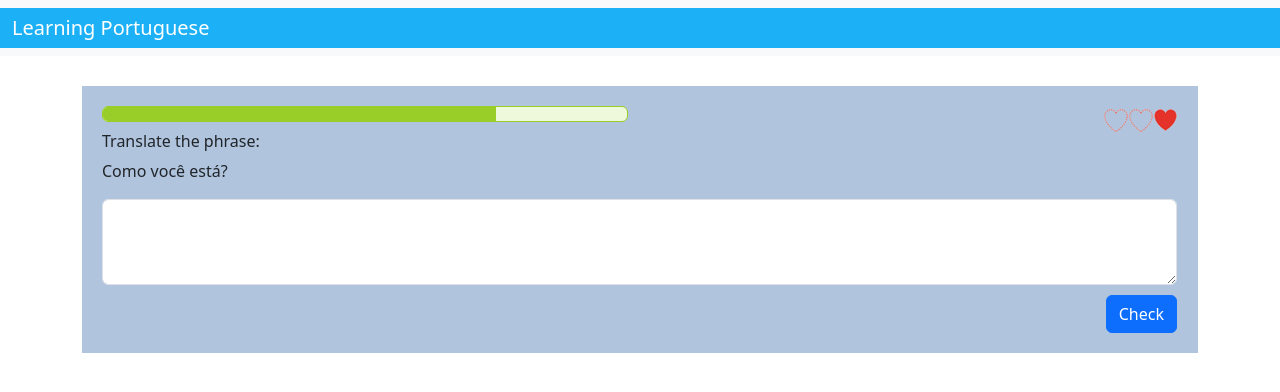
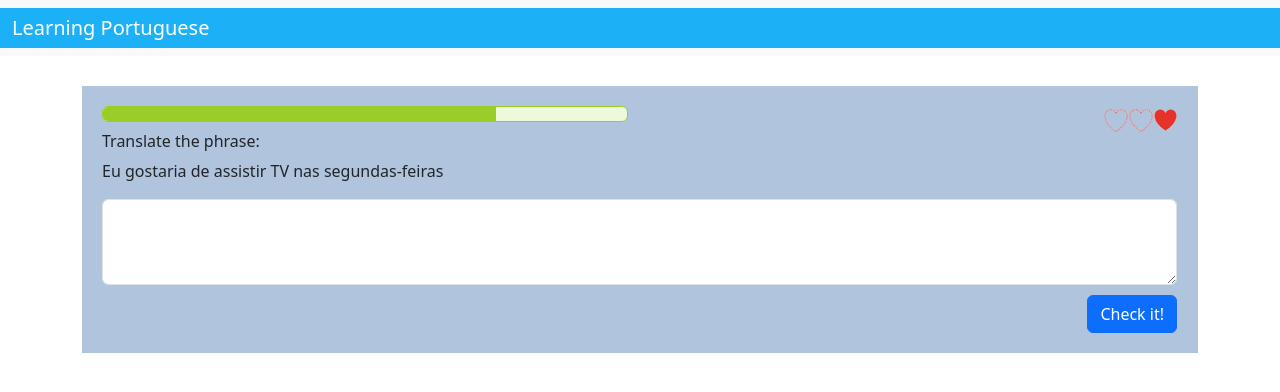
Before and after one commit to inova-tecnologia/app1, an Angular app: page / in a window 1280 px wide. Shown: the top 392 px of the page. Built offline with nearby package versions, Linux system fonts and the light colour scheme.

Commit message:
atualização 1.8

```diff
--- a/src/app/panel/panel.component.html
+++ b/src/app/panel/panel.component.html
@@ -12,8 +12,8 @@
 
             <div class="row">
                 <div class="col">
-                    <h6>Translate the phrase:</h6>
-                    <p>Como você está?</p>
+                    <h6>{{ instruction }}</h6>
+                    <p>{{ phrases[1].phraseBR }}</p>
 
                     <div class="form-group" id="box">
                         <textarea class="form-control" rows="3"></textarea>
@@ -24,7 +24,7 @@
             <div class="row" id="button">
                 <div class="col">
                     <div class="d-flex flex-row-reverse">
-                        <button type="button" class="btn btn-primary">Check</button>
+                        <button type="button" class="btn btn-primary">Check it!</button>
                     </div>
                 </div>
             </div>
--- a/src/app/panel/panel.component.ts
+++ b/src/app/panel/panel.component.ts
@@ -1,5 +1,6 @@
 import { Component } from '@angular/core';
-
+import { PhraseModel } from '../shared/phrase.model';
+import { PhrasesMock } from './phrase-mock';
 @Component({
   selector: 'panel-app',
   templateUrl: './panel.component.html',
@@ -7,4 +8,13 @@ import { Component } from '@angular/core';
 })
 export class PanelComponent {
 
+  public phrases: PhraseModel[] =  PhrasesMock;
+  public instruction: string = "Translate the phrase:";
+
+  constructor() { console.log(this.phrases) }
+
+  ngOnInit() {
+
+  }
+
 }
--- a/src/app/panel/phrase-mock.ts
+++ b/src/app/panel/phrase-mock.ts
@@ -1,6 +1,6 @@
-import { Phrase } from '../shared/phrase.model'
+import { PhraseModel } from '../shared/phrase.model'
 
-const Phrases: Phrase[] = [
+export const PhrasesMock: PhraseModel[] = [
 
     {phraseUS: 'I´ve been studying Polish this year' , phraseBR: 'Eu estive estudando Polonês esse ano'},
     {phraseUS: 'I would like to watch TV on Mondays' , phraseBR: 'Eu gostaria de assistir TV nas segundas-feiras'},
--- a/src/app/shared/phrase.model.ts
+++ b/src/app/shared/phrase.model.ts
@@ -1,3 +1,3 @@
-export class Phrase {
+export class PhraseModel {
     constructor(public phraseUS: string, public phraseBR: string) { }
 }
```
